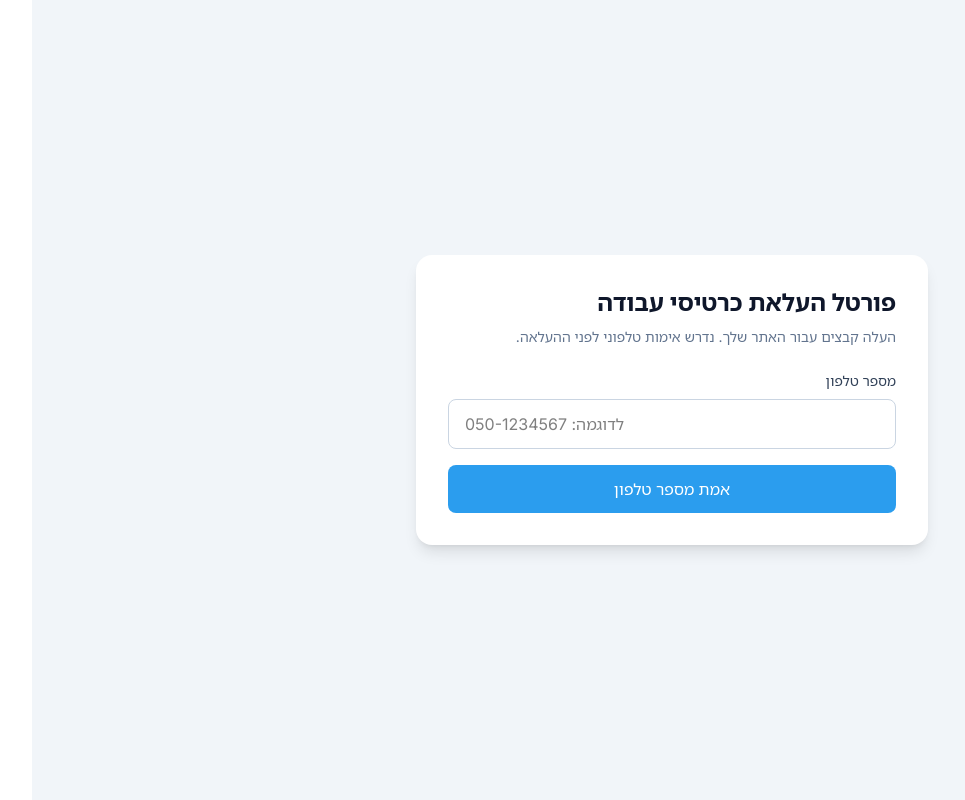
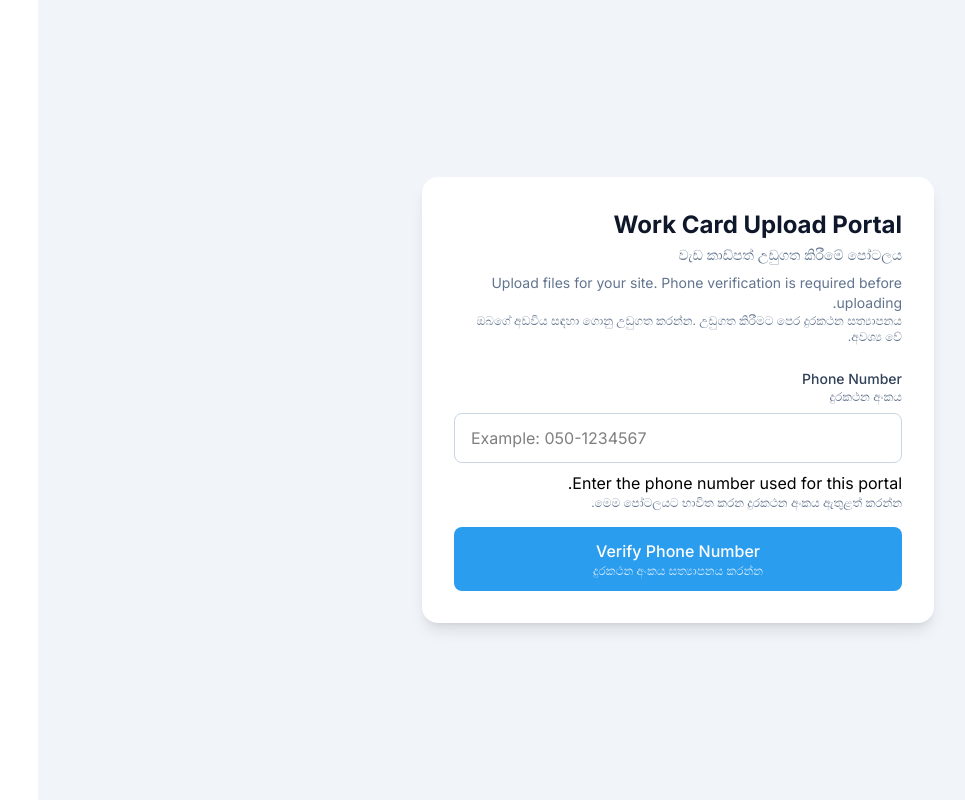
Before and after one commit to Jona155/automatehq, a React (Vite) app in the folder frontend/: page /portal/1 in a window 1280 px wide. Shown: the whole page, without its empty margins (60-1025 px from the left). Built offline with nearby package versions, Linux system fonts and the light colour scheme.

Commit message:
translating the portal auth and portal upload pages into sinhala and english

```diff
--- a/frontend/src/components/PortalAuth.tsx
+++ b/frontend/src/components/PortalAuth.tsx
@@ -4,6 +4,25 @@ import { verifyPortalAccess } from '../api/publicPortal';
 interface PortalAuthProps {
   token: string;
   onVerified: (data: { sessionToken: string; siteName: string; employeeName: string; month: string }) => void;
+}
+
+function BilingualText({
+  en,
+  si,
+  className = '',
+  secondaryClassName = 'text-xs text-slate-500',
+}: {
+  en: string;
+  si: string;
+  className?: string;
+  secondaryClassName?: string;
+}) {
+  return (
+    <span className={className}>
+      <span className="block">{en}</span>
+      <span className={`block ${secondaryClassName}`}>{si}</span>
+    </span>
+  );
 }
 
 export default function PortalAuth({ token, onVerified }: PortalAuthProps) {
@@ -25,8 +44,7 @@ export default function PortalAuth({ token, onVerified }: PortalAuthProps) {
       });
     } catch (err: any) {
       console.error('Verification failed:', err);
-      const message = err?.response?.data?.message || 'שגיאה באימות הטלפון';
-      setError(message);
+      setError('Phone verification failed');
     } finally {
       setIsSubmitting(false);
     }
@@ -35,25 +53,42 @@ export default function PortalAuth({ token, onVerified }: PortalAuthProps) {
   return (
     <form onSubmit={handleSubmit} className="space-y-4">
       <div>
-        <label className="block text-sm font-medium text-slate-700 mb-2">מספר טלפון</label>
+        <label className="block text-sm font-medium text-slate-700 mb-2">
+          <BilingualText
+            en="Phone Number"
+            si="දුරකථන අංකය"
+            secondaryClassName="text-xs font-normal text-slate-500"
+          />
+        </label>
         <input
           type="tel"
           value={phoneNumber}
           onChange={(event) => setPhoneNumber(event.target.value)}
-          placeholder="לדוגמה: 050-1234567"
+          placeholder="Example: 050-1234567"
           className="w-full px-4 py-3 border border-slate-300 rounded-lg focus:outline-none focus:ring-2 focus:ring-primary"
           required
         />
+        <div className="mt-2">
+          <BilingualText en="Enter the phone number used for this portal." si="මෙම පෝටලයට භාවිත කරන දුරකථන අංකය ඇතුළත් කරන්න." />
+        </div>
       </div>
 
-      {error && <div className="text-sm text-red-600">{error}</div>}
+      {error && (
+        <div className="text-sm text-red-600">
+          <BilingualText en={error} si="දුරකථන සත්‍යාපනය අසාර්ථක විය. කරුණාකර නැවත උත්සාහ කරන්න." secondaryClassName="text-xs text-red-500/90" />
+        </div>
+      )}
 
       <button
         type="submit"
         disabled={isSubmitting}
         className="w-full px-4 py-3 bg-primary text-white rounded-lg hover:bg-primary/90 transition-colors font-medium disabled:opacity-50"
       >
-        {isSubmitting ? 'מאמת...' : 'אמת מספר טלפון'}
+        {isSubmitting ? (
+          <BilingualText en="Verifying..." si="සත්‍යාපනය කරමින්..." secondaryClassName="text-xs text-white/80" />
+        ) : (
+          <BilingualText en="Verify Phone Number" si="දුරකථන අංකය සත්‍යාපනය කරන්න" secondaryClassName="text-xs text-white/80" />
+        )}
       </button>
     </form>
   );
--- a/frontend/src/components/PortalUpload.tsx
+++ b/frontend/src/components/PortalUpload.tsx
@@ -10,7 +10,18 @@ interface PortalUploadProps {
 
 const formatMonth = (value: string) => {
   const date = new Date(value);
-  return date.toLocaleDateString('he-IL', { year: 'numeric', month: 'long' });
+  if (Number.isNaN(date.getTime())) {
+    return value;
+  }
+  return date.toLocaleDateString('en-US', { year: 'numeric', month: 'long' });
+};
+
+const formatMonthSinhala = (value: string) => {
+  const date = new Date(value);
+  if (Number.isNaN(date.getTime())) {
+    return value;
+  }
+  return date.toLocaleDateString('si-LK', { year: 'numeric', month: 'long' });
 };
 
 const formatFileSize = (size: number) => {
@@ -20,6 +31,25 @@ const formatFileSize = (size: number) => {
 };
 
 const getFileId = (file: File) => `${file.name}-${file.size}-${file.lastModified}`;
+
+function BilingualText({
+  en,
+  si,
+  className = '',
+  secondaryClassName = 'text-xs text-slate-500',
+}: {
+  en: string;
+  si: string;
+  className?: string;
+  secondaryClassName?: string;
+}) {
+  return (
+    <span className={className}>
+      <span className="block">{en}</span>
+      <span className={`block ${secondaryClassName}`}>{si}</span>
+    </span>
+  );
+}
 
 export default function PortalUpload({ sessionToken, month, siteName, employeeName }: PortalUploadProps) {
   const [files, setFiles] = useState<File[]>([]);
@@ -67,7 +97,7 @@ export default function PortalUpload({ sessionToken, month, siteName, employeeNa
 
   const handleUpload = async () => {
     if (files.length === 0) {
-      setError('בחר קבצים להעלאה');
+      setError('Select files to upload');
       return;
     }
     setIsUploading(true);
@@ -75,11 +105,11 @@ export default function PortalUpload({ sessionToken, month, siteName, employeeNa
     setMessage(null);
     try {
       const result = await uploadPortalFiles(sessionToken, files);
-      setMessage(`הועלו ${result?.uploaded?.length ?? files.length} קבצים בהצלחה`);
+      setMessage(`Successfully uploaded ${result?.uploaded?.length ?? files.length} file(s)`);
       setFiles([]);
     } catch (err: any) {
       console.error('Upload failed:', err);
-      setError(err?.response?.data?.message || 'שגיאה בהעלאה');
+      setError('Upload failed');
     } finally {
       setIsUploading(false);
     }
@@ -88,9 +118,19 @@ export default function PortalUpload({ sessionToken, month, siteName, employeeNa
   return (
     <div className="space-y-6">
       <div className="text-sm text-slate-600">
-        <div>אתר: <span className="font-medium text-slate-900">{siteName}</span></div>
-        <div>עובד אחראי: <span className="font-medium text-slate-900">{employeeName}</span></div>
-        <div>חודש: <span className="font-medium text-slate-900">{formatMonth(month)}</span></div>
+        <div className="mb-2">
+          <BilingualText en="Site" si="අඩවිය" />
+          <span className="font-medium text-slate-900">{siteName}</span>
+        </div>
+        <div className="mb-2">
+          <BilingualText en="Responsible Employee" si="වගකිවයුතු සේවකයා" />
+          <span className="font-medium text-slate-900">{employeeName}</span>
+        </div>
+        <div>
+          <BilingualText en="Month" si="මාසය" />
+          <span className="font-medium text-slate-900 block">{formatMonth(month)}</span>
+          <span className="text-xs text-slate-500 block">{formatMonthSinhala(month)}</span>
+        </div>
       </div>
 
       <div className="border border-dashed border-slate-300 rounded-xl p-6 text-center">
@@ -107,24 +147,34 @@ export default function PortalUpload({ sessionToken, month, siteName, employeeNa
           htmlFor="portal-upload-input"
           className="inline-flex items-center justify-center px-4 py-2 bg-slate-900 text-white rounded-lg cursor-pointer hover:bg-slate-800 transition-colors"
         >
-          {files.length > 0 ? 'הוסף קבצים נוספים' : 'בחר קבצים להעלאה'}
+          {files.length > 0 ? (
+            <BilingualText en="Add More Files" si="තවත් ගොනු එක් කරන්න" secondaryClassName="text-xs text-white/80" />
+          ) : (
+            <BilingualText en="Select Files to Upload" si="උඩුගත කිරීමට ගොනු තෝරන්න" secondaryClassName="text-xs text-white/80" />
+          )}
         </label>
-        <p className="mt-3 text-xs text-slate-500">תומך בקבצי תמונה ו-PDF.</p>
+        <p className="mt-3 text-xs text-slate-500">
+          <BilingualText en="Supports image files and PDF files." si="රූප ගොනු සහ PDF ගොනු සඳහා සහය දක්වයි." />
+        </p>
         {files.length > 0 && (
-          <p className="mt-2 text-xs text-slate-500">אפשר להוסיף קבצים נוספים לפני ההעלאה.</p>
+          <p className="mt-2 text-xs text-slate-500">
+            <BilingualText en="You can add more files before uploading." si="උඩුගත කිරීමට පෙර තවත් ගොනු එක් කළ හැක." />
+          </p>
         )}
       </div>
 
       {fileSummary.length > 0 && (
         <div className="space-y-2">
           <div className="flex items-center justify-between">
-            <h4 className="text-sm font-medium text-slate-700">קבצים שנבחרו</h4>
+            <h4 className="text-sm font-medium text-slate-700">
+              <BilingualText en="Selected Files" si="තෝරාගත් ගොනු" secondaryClassName="text-xs text-slate-500 font-normal" />
+            </h4>
             <button
               type="button"
               onClick={handleClearAll}
               className="text-xs font-medium text-slate-500 hover:text-slate-700"
             >
-              נקה הכל
+              <BilingualText en="Clear All" si="සියල්ල ඉවත් කරන්න" secondaryClassName="text-[11px] text-slate-400" />
             </button>
           </div>
           <ul className="space-y-2">
@@ -139,7 +189,7 @@ export default function PortalUpload({ sessionToken, month, siteName, employeeNa
                   onClick={() => handleRemoveFile(file.id)}
                   className="text-xs font-medium text-red-500 hover:text-red-600"
                 >
-                  הסר
+                  <BilingualText en="Remove" si="ඉවත් කරන්න" secondaryClassName="text-[11px] text-red-400" />
                 </button>
               </li>
             ))}
@@ -147,15 +197,27 @@ export default function PortalUpload({ sessionToken, month, siteName, employeeNa
         </div>
       )}
 
-      {error && <div className="text-sm text-red-600">{error}</div>}
-      {message && <div className="text-sm text-green-600">{message}</div>}
+      {error && (
+        <div className="text-sm text-red-600">
+          <BilingualText en={error} si="උඩුගත කිරීම අසාර්ථක විය. කරුණාකර නැවත උත්සාහ කරන්න." secondaryClassName="text-xs text-red-500/90" />
+        </div>
+      )}
+      {message && (
+        <div className="text-sm text-green-600">
+          <BilingualText en={message} si="ගොනු සාර්ථකව උඩුගත කරන ලදී." secondaryClassName="text-xs text-green-600/90" />
+        </div>
+      )}
 
       <button
         onClick={handleUpload}
         disabled={isUploading}
         className="w-full px-4 py-3 bg-primary text-white rounded-lg hover:bg-primary/90 transition-colors font-medium disabled:opacity-50"
       >
-        {isUploading ? 'מעלה...' : 'העלה קבצים'}
+        {isUploading ? (
+          <BilingualText en="Uploading..." si="උඩුගත කරමින්..." secondaryClassName="text-xs text-white/80" />
+        ) : (
+          <BilingualText en="Upload Files" si="ගොනු උඩුගත කරන්න" secondaryClassName="text-xs text-white/80" />
+        )}
       </button>
     </div>
   );
--- a/frontend/src/pages/PublicPortalPage.tsx
+++ b/frontend/src/pages/PublicPortalPage.tsx
@@ -10,6 +10,25 @@ interface PortalSession {
   month: string;
 }
 
+function BilingualText({
+  en,
+  si,
+  className = '',
+  secondaryClassName = 'text-xs text-slate-500',
+}: {
+  en: string;
+  si: string;
+  className?: string;
+  secondaryClassName?: string;
+}) {
+  return (
+    <span className={className}>
+      <span className="block">{en}</span>
+      <span className={`block ${secondaryClassName}`}>{si}</span>
+    </span>
+  );
+}
+
 export default function PublicPortalPage() {
   const { token } = useParams<{ token: string }>();
   const [session, setSession] = useState<PortalSession | null>(null);
@@ -18,8 +37,12 @@ export default function PublicPortalPage() {
     return (
       <div className="min-h-screen flex items-center justify-center bg-slate-100 px-4">
         <div className="bg-white rounded-2xl shadow-lg p-8 max-w-md w-full text-center">
-          <h1 className="text-xl font-bold text-slate-900 mb-2">קישור לא תקין</h1>
-          <p className="text-sm text-slate-500">הקישור חסר או שגוי. בקש קישור חדש ממנהל האתר.</p>
+          <h1 className="text-xl font-bold text-slate-900 mb-2">
+            <BilingualText en="Invalid Link" si="වලංගු නොවන සබැඳිය" secondaryClassName="text-sm font-normal text-slate-500 mt-1" />
+          </h1>
+          <p className="text-sm text-slate-500">
+            <BilingualText en="The link is missing or incorrect. Please request a new link from the site manager." si="සබැඳිය නොමැත හෝ වැරදියි. කරුණාකර අඩවි කළමනාකරුගෙන් නව සබැඳියක් ඉල්ලන්න." />
+          </p>
         </div>
       </div>
     );
@@ -29,9 +52,11 @@ export default function PublicPortalPage() {
     <div className="min-h-screen bg-slate-100 px-4 py-10 flex items-center justify-center">
       <div className="bg-white rounded-2xl shadow-lg p-8 max-w-lg w-full space-y-6">
         <div>
-          <h1 className="text-2xl font-bold text-slate-900">פורטל העלאת כרטיסי עבודה</h1>
+          <h1 className="text-2xl font-bold text-slate-900">
+            <BilingualText en="Work Card Upload Portal" si="වැඩ කාඩ්පත් උඩුගත කිරීමේ පෝටලය" secondaryClassName="text-sm font-normal text-slate-500 mt-1" />
+          </h1>
           <p className="text-sm text-slate-500 mt-2">
-            העלה קבצים עבור האתר שלך. נדרש אימות טלפוני לפני ההעלאה.
+            <BilingualText en="Upload files for your site. Phone verification is required before uploading." si="ඔබගේ අඩවිය සඳහා ගොනු උඩුගත කරන්න. උඩුගත කිරීමට පෙර දුරකථන සත්‍යාපනය අවශ්‍ය වේ." />
           </p>
         </div>
 
```
